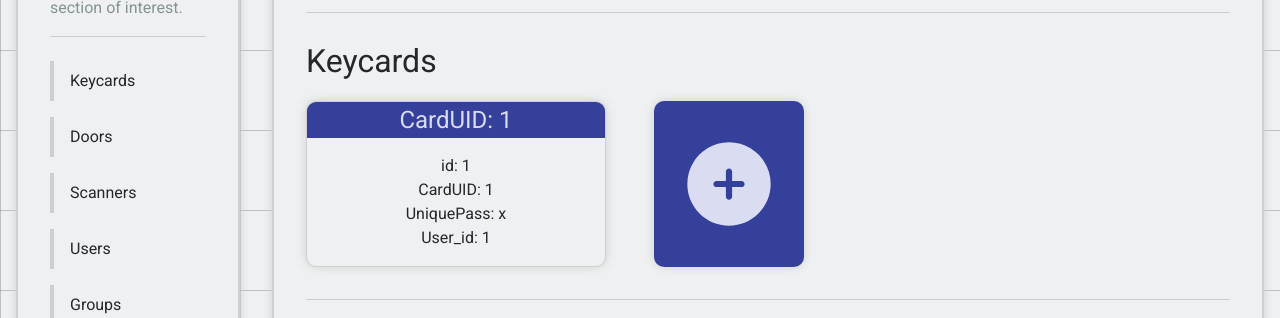
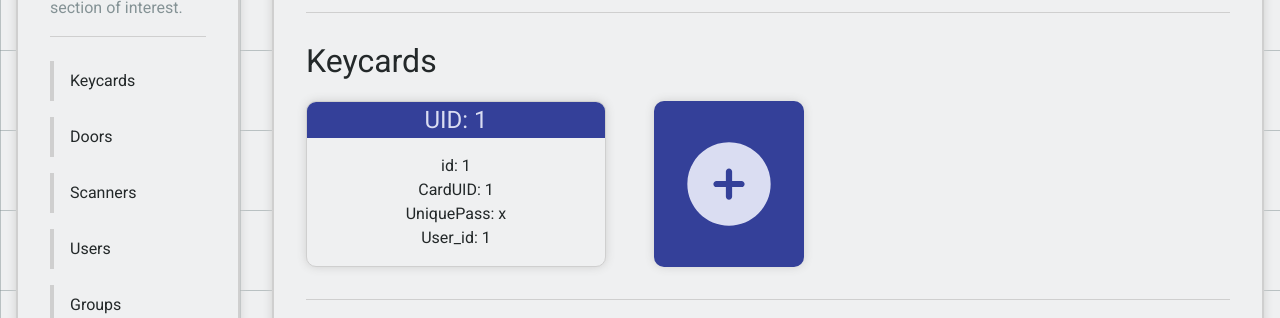
Before and after one commit to Viovyx/Gitok-Flask-Website-STEM-Project, a Python web app: template templates/home.html in a window 1280 px wide. Shown: the part 134-452 px from the top of the page. Run offline with Jinja, Linux system fonts and the light colour scheme; the template is opened without the code that fills it: most values are stand-ins (such as "Sample title", 1, 10 or a date in 2020).

Commit message:
small rename

```diff
--- a/templates/home.html
+++ b/templates/home.html
@@ -54,7 +54,7 @@
                         id="keycard-{{ keycard.id }}"
                         onclick='openPanel("keycards", {{ keycard|tojson }}, {{ users|tojson }})'
                     >
-                        <h3 id="name">CardUID: {{ keycard.CardUID }}</h3>
+                        <h3 id="name">UID: {{ keycard.CardUID }}</h3>
                         <ul>
                             <li id="id">id: {{ keycard.id }}</li>
                             <li id="CardUID">CardUID: {{ keycard.CardUID }}</li>
```
